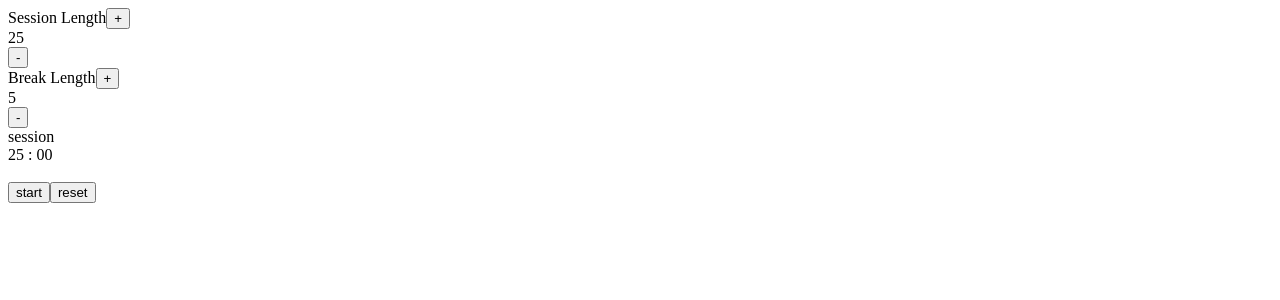
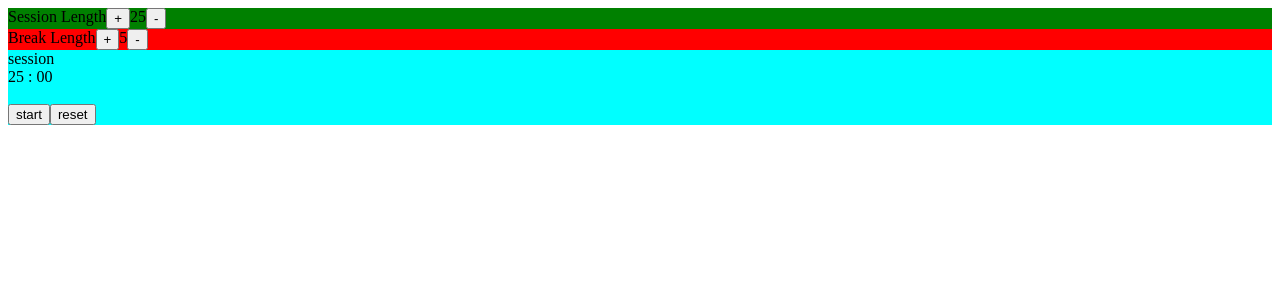
Before and after one commit to mohammedSlimani/pomodoro, a React (Create React App) app: page / in a window 1280 px wide. Shown: the top 300 px of the page. Built offline with nearby package versions, Linux system fonts and the light colour scheme.

Commit message:
Adding styles. Need more work

```diff
--- a/src/App.js
+++ b/src/App.js
@@ -1,6 +1,6 @@
 import React, { Component } from 'react';
 import Clock from './Components/Clock'
-
+import './styles/style.css'
 class App extends Component {
     constructor(props) {
         super(props);
@@ -57,7 +57,7 @@ class App extends Component {
     render() {
         let currentTime = this.state.isSession ? this.state.sessionTime : this.state.breakTime;
         return (
-            <div>
+            <div id="container">
                 <div id='session-label'>
                     Session Length
                     <button id='session-increment' onClick={this.controlSessionTime} value='+'>+</button>
--- a/src/Components/Clock/Clock.js
+++ b/src/Components/Clock/Clock.js
@@ -73,7 +73,7 @@ export class Clock extends Component {
       let min=Math.floor(this.state.timeLeft/60).toString();
       let sec=(this.state.timeLeft%60).toString();
     return (
-      <div>
+      <div id="clock-container">
           <div id='timer-label'>{this.props.isSession?'session':'break'}</div>
           <div id='time-left'>{min<10? '0'+min:min} : {sec<10? '0'+sec:sec}</div>
           <br/>
--- /dev/null
+++ b/src/styles/style.css
@@ -0,0 +1,15 @@
+#session-label{
+    background-color: green;
+    display: flex;
+    flex-direction: row;
+}
+
+#break-label{
+     background-color: red;
+    display: flex;
+    flex-direction: row;
+}
+
+#clock-container{
+    background-color: aqua;
+}
```
